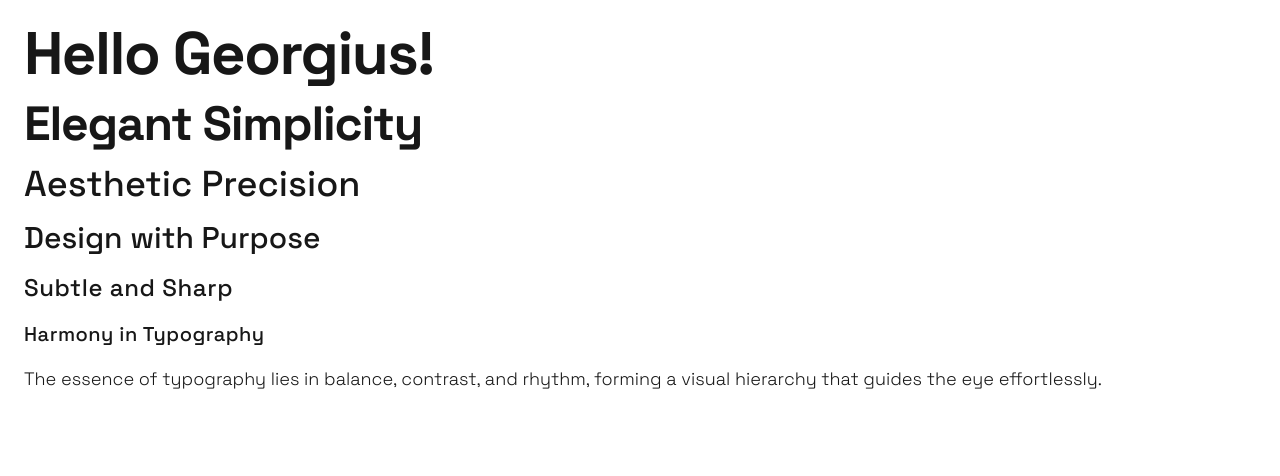
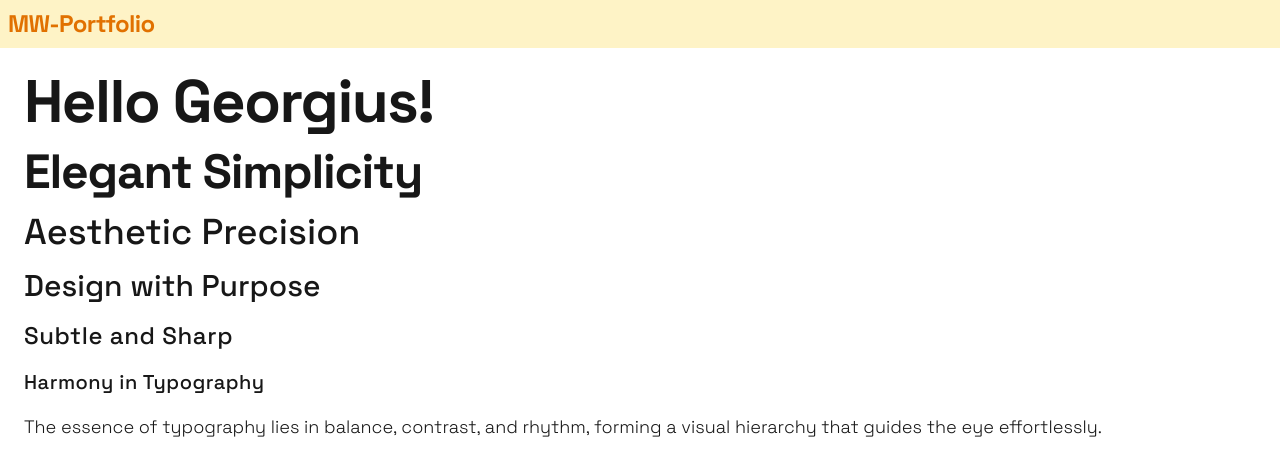
Before and after one commit to hellowiden/portfolio, a Next.js app: page / in a window 1280 px wide. Shown: the top 476 px of the page. Built offline with nearby package versions, Linux system fonts and the light colour scheme.

Commit message:
added header

```diff
--- /dev/null
+++ b/src/app/components/Header/header.tsx
@@ -0,0 +1,13 @@
+import React from 'react';
+
+function Header() {
+  return (
+    <div className="bg-amber-100 p-2">
+      <h1 className="text-2xl font-bold tracking-tight text-amber-600">
+        MW-Portfolio
+      </h1>
+    </div>
+  );
+}
+
+export default Header;
--- a/src/app/page.tsx
+++ b/src/app/page.tsx
@@ -1,5 +1,9 @@
+import Header from './components/Header/header';
+
 export default function Typography() {
   return (
+    <>
+      <Header />
       <div className="space-y-4 p-6">
         <h1 className="text-6xl font-bold tracking-tight">Hello Georgius!</h1>
         <h2 className="text-5xl font-semibold tracking-tight">
@@ -16,9 +20,10 @@ export default function Typography() {
           Harmony in Typography
         </h6>
         <p className="text-lg font-light leading-relaxed">
-        The essence of typography lies in balance, contrast, and rhythm, forming
-        a visual hierarchy that guides the eye effortlessly.
+          The essence of typography lies in balance, contrast, and rhythm,
+          forming a visual hierarchy that guides the eye effortlessly.
         </p>
       </div>
+    </>
   );
 }
```
Lines whose indentation alone changed are shown as unchanged.
